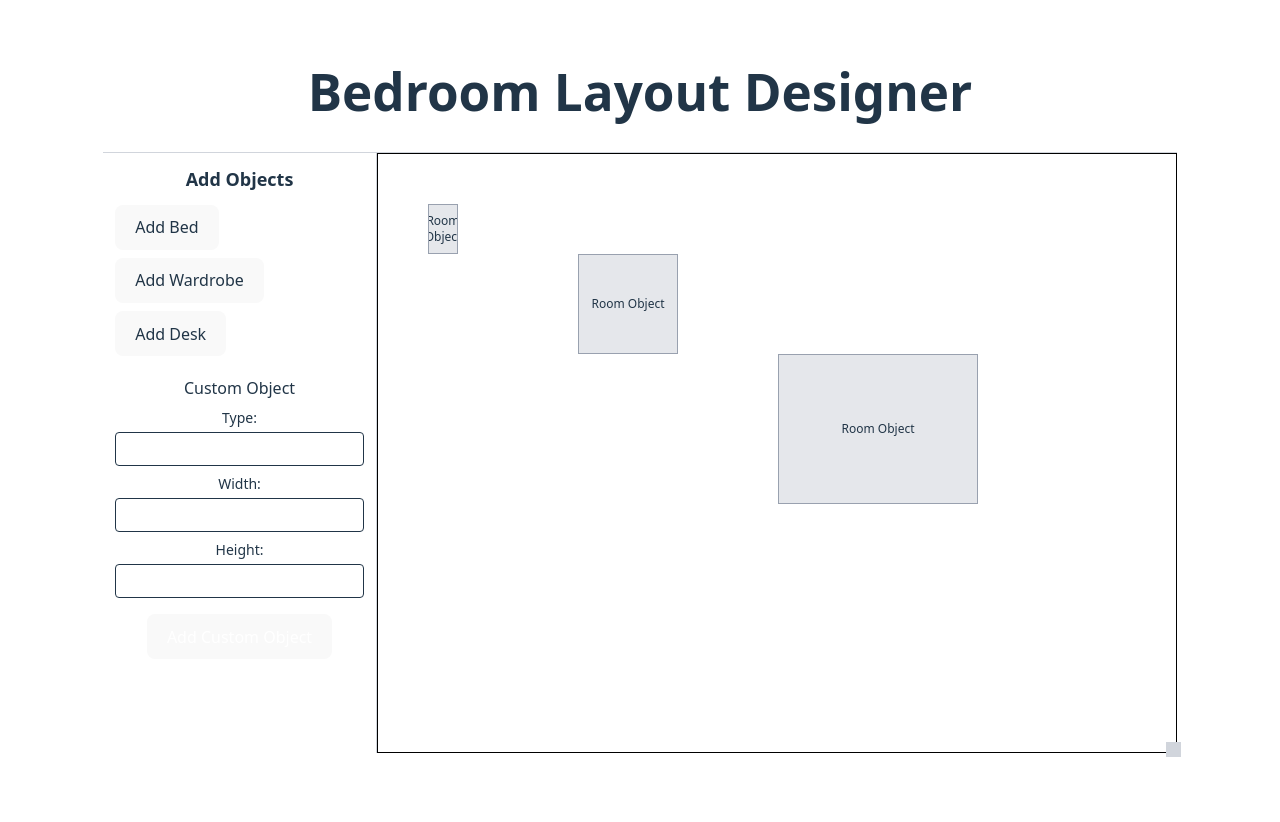
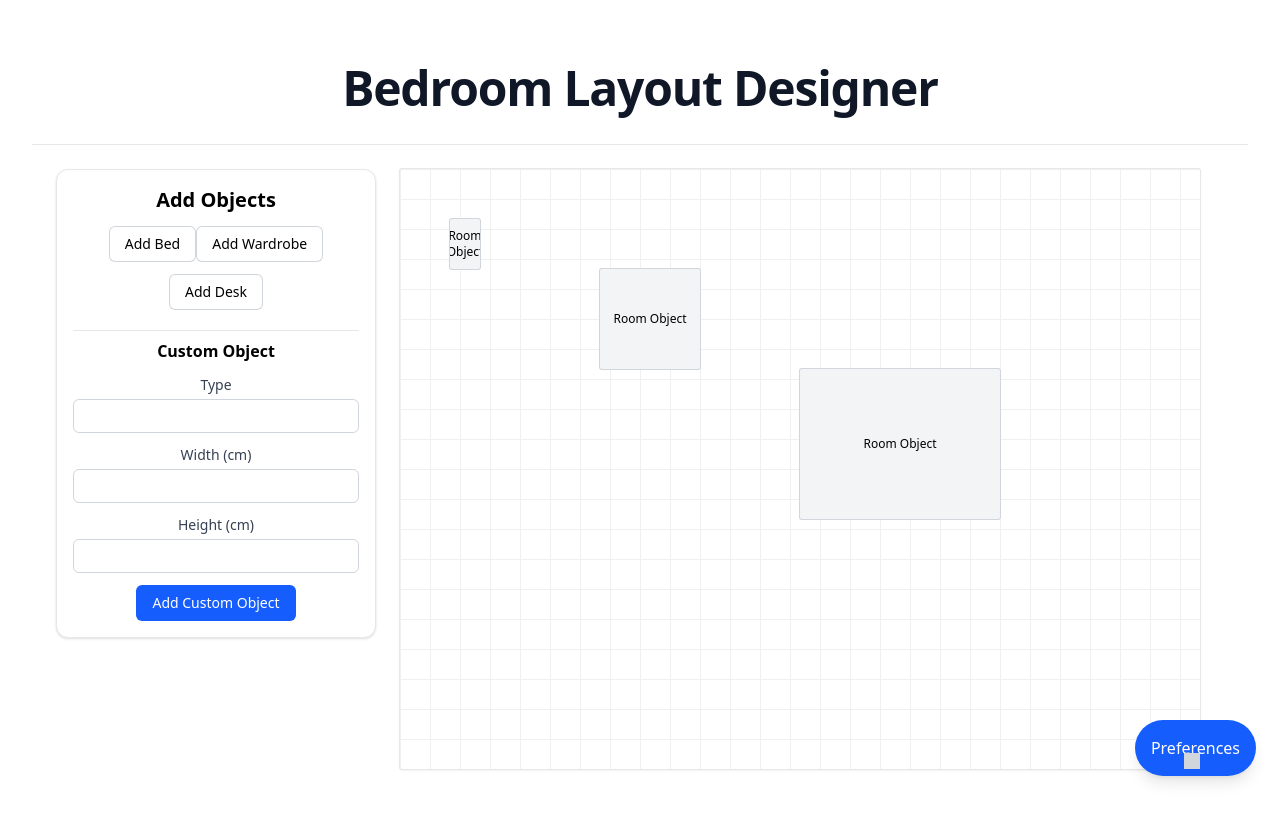
Before and after one commit to Slaymish/BedroomLayoutDesigner, a React (Vite) app in the folder layout-designer/: page / in a window 1280 px wide. Shown: the top 822 px of the page. Before the commit the page ends 800 px from the top, so only its background shows below. Built offline with nearby package versions, Linux system fonts and the light colour scheme.

Commit message:
feat: add PreferencesPanel for user preferences and integrate with RoomCanvas and EditObjectPanel

```diff
--- a/layout-designer/src/App.tsx
+++ b/layout-designer/src/App.tsx
@@ -3,7 +3,8 @@ import './App.css'
 import AddObjectPanel from './components/AddObjectPanel'
 import RoomCanvas from './components/RoomCanvas'
 import EditObjectPanel from './components/EditObjectPanel'
-import type { RoomItem } from './types'
+import PreferencesPanel from './components/PreferencesPanel'
+import type { RoomItem, Preferences } from './types'
 
 function App() {
   const [items, setItems] = useState<RoomItem[]>([
@@ -12,6 +13,18 @@ function App() {
     { id: 3, width: 200, height: 150, x: 400, y: 200 }
   ]);
   const [editingItemId, setEditingItemId] = useState<number | null>(null);
+
+  const [preferences, setPreferences] = useState<Preferences>({
+    gridSize: 30,
+    gridColor: '#f0f0f0ff',
+    unit: 'cm'
+  });
+
+  const handlePreferencesChange = (newPreferences: Preferences) => {
+    setPreferences(newPreferences);
+  };
+
+  const [preferencesPanelOpen, setPreferencesPanelOpen] = useState(false);
 
   const handleAddItem = (width: number, height: number, type: string) => {
     const newItem: RoomItem = {
@@ -41,29 +54,57 @@ function App() {
   };
 
   return (
-    <>
-      <div className="p-4 border-b border-gray-300">
-        <h1 className="text-2xl font-semibold mb-4">Bedroom Layout Designer</h1>
-      </div>
-      <div className="flex">
-        <AddObjectPanel onAddObject={handleAddItem} />
+    <div className="min-h-screen bg-white">
+      <header className="px-6 py-8 bg-white border-b border-gray-200">
+        <h1 className="text-4xl md:text-5xl font-bold tracking-tight text-gray-900">Bedroom Layout Designer</h1>
+      </header>
+      <main className="p-6">
+        <div className="grid grid-cols-1 lg:grid-cols-[20rem_1fr_20rem] gap-6">
+          <section className="w-full">
+            <AddObjectPanel onAddObject={handleAddItem} unit={preferences.unit} />
+          </section>
+          <section className="w-full">
             <RoomCanvas
               items={items}
               onItemsChange={setItems}
               onEditItem={handleEditItem}
+              gridSize={preferences.gridSize}
+              gridColor={preferences.gridColor}
             />
+          </section>
           {editingItemId !== null && (
-          <div className="ml-2 relative w-48">
+            <section className="w-full">
               <EditObjectPanel
                 item={items.find(i => i.id === editingItemId)!}
                 onClose={() => setEditingItemId(null)}
                 onChange={handleUpdateItem}
                 onRemove={handleRemoveItem}
+                unit={preferences.unit}
               />
+            </section>
+          )}
+        </div>
+        {preferencesPanelOpen && (
+          <div className="fixed top-0 left-0 w-full h-full flex items-center justify-center p-4">
+            <div className="bg-white p-6 rounded-xl shadow-lg w-full max-w-md">
+              <button
+                className="text-gray-500 hover:text-gray-700 float-right text-4xl font-bold"
+                onClick={() => setPreferencesPanelOpen(false)}
+              >
+                &times;
+              </button>
+              <PreferencesPanel onChange={handlePreferencesChange} preferences={preferences} />
+            </div>
           </div>
         )}
+        {!preferencesPanelOpen && (<button
+          className="fixed bottom-6 right-6 bg-blue-600 text-white rounded-full p-4 shadow-lg hover:bg-blue-700"
+          onClick={() => setPreferencesPanelOpen(true)}
+        >
+          Preferences
+        </button>)}
+      </main>
     </div>
-    </>
   )
 }
 
--- a/layout-designer/src/components/AddObjectPanel.tsx
+++ b/layout-designer/src/components/AddObjectPanel.tsx
@@ -1,30 +1,33 @@
+import type { Preferences } from "../types";
+
 interface AddObjectPanelProps {
     onAddObject: (width: number, height: number, type: string) => void;
+    unit?: Preferences['unit'];
 }
 
-export default function AddObjectPanel({ onAddObject }: AddObjectPanelProps) {
+export default function AddObjectPanel({ onAddObject, unit }: AddObjectPanelProps) {
     return (
-        <div className="p-3 border-r border-gray-300">
-            <h3 className="text-lg font-semibold mb-3">Add Objects</h3>
+        <div className="p-4 border border-gray-200 bg-white rounded-xl shadow-sm space-y-3">
+            <h3 className="text-xl font-semibold">Add Objects</h3>
             <button
-                className="block mb-2 rounded border px-4 py-2 bg-gray-100 hover:bg-gray-200"
+                className="inline-flex items-center justify-center rounded-md px-4 py-2 text-sm font-medium ring-1 ring-inset ring-gray-300 hover:bg-gray-50"
                 onClick={() => onAddObject(100, 200, 'Bed')}
             >
                 Add Bed
             </button>
             <button
-                className="block mb-2 rounded border px-4 py-2 bg-gray-100 hover:bg-gray-200"
+                className="inline-flex items-center justify-center rounded-md px-4 py-2 text-sm font-medium ring-1 ring-inset ring-gray-300 hover:bg-gray-50"
                 onClick={() => onAddObject(150, 60, 'Wardrobe')}
             >
                 Add Wardrobe
             </button>
             <button
-                className="block mb-2 rounded border px-4 py-2 bg-gray-100 hover:bg-gray-200"
+                className="inline-flex items-center justify-center rounded-md px-4 py-2 text-sm font-medium ring-1 ring-inset ring-gray-300 hover:bg-gray-50"
                 onClick={() => onAddObject(120, 60, 'Desk')}
             >
                 Add Desk
             </button>
-            <form className="mt-5 space-y-2" onSubmit={e => {
+            <form className="pt-2 mt-2 border-t border-gray-200 space-y-3" onSubmit={e => {
                 e.preventDefault();
                 const form = e.target as HTMLFormElement;
                 const width = parseInt((form.elements.namedItem('width') as HTMLInputElement).value, 10);
@@ -33,20 +36,20 @@ export default function AddObjectPanel({ onAddObject }: AddObjectPanelProps) {
                 onAddObject(width, height, type);
                 form.reset();
             }}>
-                <h4 className="text-base font-medium">Custom Object</h4>
+                <h4 className="text-base font-semibold">Custom Object</h4>
                 <div className="flex flex-col gap-1">
-                    <label className="text-sm">Type:</label>
-                    <input className="border rounded px-2 py-1" type="text" name="type" required />
+                    <label className="text-sm text-gray-700">Type</label>
+                    <input className="border border-gray-300 rounded-md px-2 py-1" type="text" name="type" required />
                 </div>
                 <div className="flex flex-col gap-1">
-                    <label className="text-sm">Width:</label>
-                    <input className="border rounded px-2 py-1" type="number" name="width" required />
+                    <label className="text-sm text-gray-700">Width ({unit})</label>
+                    <input className="border border-gray-300 rounded-md px-2 py-1" type="number" name="width" required />
                 </div>
                 <div className="flex flex-col gap-1">
-                    <label className="text-sm">Height:</label>
-                    <input className="border rounded px-2 py-1" type="number" name="height" required />
+                    <label className="text-sm text-gray-700">Height ({unit})</label>
+                    <input className="border border-gray-300 rounded-md px-2 py-1" type="number" name="height" required />
                 </div>
-                <button type="submit" className="mt-2 rounded border px-4 py-2 bg-blue-600 text-white hover:bg-blue-700">Add Custom Object</button>
+                <button type="submit" className="inline-flex items-center justify-center rounded-md px-4 py-2 text-sm font-medium bg-blue-600 text-white hover:bg-blue-700">Add Custom Object</button>
             </form>
         </div>
     );
--- a/layout-designer/src/components/EditObjectPanel.tsx
+++ b/layout-designer/src/components/EditObjectPanel.tsx
@@ -1,66 +1,120 @@
+import { useRef } from "react";
 import type { RoomItem } from "../types";
+import type { Preferences } from "../types";
 
-export default function EditObjectPanel({item, onChange, onRemove}: {item: RoomItem; onClose: () => void; onChange: (updatedItem: RoomItem) => void; onRemove: () => void}) {
+export default function EditObjectPanel({item, onChange, onRemove, unit}: {item: RoomItem; onClose: () => void; onChange: (updatedItem: RoomItem) => void; onRemove: () => void; unit: Preferences['unit']}) {
 
     const handleChange = (field: keyof RoomItem, value: number) => {
         const updatedItem = { ...item, [field]: value };
         onChange(updatedItem);
     };
 
+    const dragRef = useRef<{ field: 'width'|'height'|'x'|'y'|'rotate' | null; startX: number; startVal: number; dragging: boolean }>({
+        field: null,
+        startX: 0,
+        startVal: 0,
+        dragging: false,
+    });
+
+    const startDrag = (field: 'width'|'height'|'x'|'y'|'rotate', e: React.MouseEvent<HTMLInputElement>) => {
+        e.preventDefault();
+        const currentVal = Number((item as any)[field]) || 0;
+        dragRef.current = { field, startX: e.clientX, startVal: currentVal, dragging: true };
+
+        const onMove = (ev: MouseEvent) => {
+            if (!dragRef.current.dragging || dragRef.current.field === null) return;
+            const deltaX = ev.clientX - dragRef.current.startX;
+            // Base sensitivity: 1 unit per pixel; modifiers for fine/fast
+            let step = 1;
+            if (ev.shiftKey) step = 5;       // faster
+            if (ev.altKey || ev.ctrlKey || ev.metaKey) step = 0.2; // finer
+            let newVal = dragRef.current.startVal + deltaX * step;
+
+            // Round to integer (keeps UX simple); rotation wraps 0..359
+            if (dragRef.current.field === 'rotate') {
+                newVal = ((Math.round(newVal) % 360) + 360) % 360;
+            } else {
+                newVal = Math.round(newVal);
+                // Basic clamps to non-negative for sizes/positions
+                if (dragRef.current.field === 'width' || dragRef.current.field === 'height') {
+                    newVal = Math.max(1, newVal);
+                } else if (dragRef.current.field === 'x' || dragRef.current.field === 'y') {
+                    newVal = Math.max(0, newVal);
+                }
+            }
+
+            handleChange(dragRef.current.field, newVal);
+        };
+
+        const onUp = () => {
+            dragRef.current.dragging = false;
+            window.removeEventListener('mousemove', onMove);
+            window.removeEventListener('mouseup', onUp);
+        };
+
+        window.addEventListener('mousemove', onMove);
+        window.addEventListener('mouseup', onUp);
+    };
+
     return (
         <div
             onClick={(e) => e.stopPropagation()}
-            className="bg-white border border-gray-300 p-3 rounded shadow-sm space-y-3"
+            className="bg-white border border-gray-200 p-4 rounded-xl shadow-sm space-y-4"
         >
-            <h3 className="text-lg font-semibold">Edit Object</h3>
+            <h3 className="text-xl font-semibold">Edit Object</h3>
             <div className="flex flex-col gap-1">
-                <label className="text-sm">Width:</label>
+                <label className="text-sm">Width ({unit}):</label>
                 <input
-                    className="border rounded px-2 py-1"
+                    className="border rounded px-2 py-1 cursor-ew-resize select-none"
                     type="number"
                     value={item.width}
                     onChange={(e) => handleChange('width', Number(e.target.value))}
+                    onMouseDown={(e) => startDrag('width', e)}
                 />
             </div>
             <div className="flex flex-col gap-1">
-                <label className="text-sm">Height:</label>
+                <label className="text-sm">Height ({unit}):</label>
                 <input
-                    className="border rounded px-2 py-1"
+                    className="border rounded px-2 py-1 cursor-ew-resize select-none"
                     type="number"
                     value={item.height}
                     onChange={(e) => handleChange('height', Number(e.target.value))}
+                    onMouseDown={(e) => startDrag('height', e)}
                 />
             </div>
             <div className="flex flex-col gap-1">
                 <label className="text-sm">X Position:</label>
                 <input
-                    className="border rounded px-2 py-1"
+                    className="border rounded px-2 py-1 cursor-ew-resize select-none"
                     type="number"
                     value={item.x}
                     onChange={(e) => handleChange('x', Number(e.target.value))}
+                    onMouseDown={(e) => startDrag('x', e)}
                 />
             </div>
             <div className="flex flex-col gap-1">
                 <label className="text-sm">Y Position:</label>
                 <input
-                    className="border rounded px-2 py-1"
+                    className="border rounded px-2 py-1 cursor-ew-resize select-none"
                     type="number"
                     value={item.y}
                     onChange={(e) => handleChange('y', Number(e.target.value))}
+                    onMouseDown={(e) => startDrag('y', e)}
                 />
             </div>
             <div className="flex flex-col gap-1">
                 <label className="text-sm">Rotation:</label>
                 <input
-                    className="border rounded px-2 py-1"
+                    className="border rounded px-2 py-1 cursor-ew-resize select-none"
                     type="number"
                     value={item.rotate || 0}
                     onChange={(e) => handleChange('rotate', Number(e.target.value))}
+                    onMouseDown={(e) => startDrag('rotate', e)}
                 />
             </div>
-            <div className="flex gap-2">
-                <button className="rounded border px-3 py-1 bg-gray-100 hover:bg-gray-200" onClick={() => handleChange('rotate', ((item.rotate || 0) + 90) % 360)}>Rotate 90°</button>
-                <button className="rounded border px-3 py-1 bg-red-600 text-white hover:bg-red-700" onClick={onRemove}>Remove</button>
+            <div className="flex gap-3">
+                <button className="inline-flex items-center justify-center rounded-md px-3 py-2 text-sm font-medium ring-1 ring-inset ring-gray-300 hover:bg-gray-50" onClick={() => handleChange('rotate', ((item.rotate || 0) + 90) % 360)}>Rotate 90°</button>
+                <button className="inline-flex items-center justify-center rounded-md px-3 py-2 text-sm font-medium bg-red-600 text-white hover:bg-red-700" onClick={onRemove}>Remove</button>
             </div>
         </div>
     );
--- /dev/null
+++ b/layout-designer/src/components/PreferencesPanel.tsx
@@ -0,0 +1,54 @@
+import type { Preferences } from "../types";
+
+export default function PreferencesPanel({ onChange, preferences }: { onChange: (prefs: Preferences) => void; preferences: Preferences }) {
+    const handleGridSizeChange = (e: React.ChangeEvent<HTMLInputElement>) => {
+        const newSize = parseInt(e.target.value, 10) || 0;
+        onChange({ ...preferences, gridSize: newSize });
+    };
+
+    const handleGridColorChange = (e: React.ChangeEvent<HTMLInputElement>) => {
+        const color = e.target.value; // hex from color input
+        onChange({ ...preferences, gridColor: color });
+    };
+
+    return (
+        <div className="p-4 border border-gray-200 bg-white rounded-xl shadow-sm space-y-4">
+            <h3 className="text-xl font-semibold">Preferences</h3>
+            <div className="flex items-center gap-3">
+                <label className="text-sm text-gray-700 w-28">Grid Size (px)</label>
+                <input
+                    type="number"
+                    min={2}
+                    step={1}
+                    value={preferences.gridSize}
+                    onChange={handleGridSizeChange}
+                    className="border border-gray-300 rounded-md px-2 py-1 w-28"
+                />
+            </div>
+            <div className="flex items-center gap-3">
+                <label className="text-sm text-gray-700 w-28">Grid Color</label>
+                <input
+                    type="color"
+                    value={preferences.gridColor ?? "#94a3b8"}
+                    onChange={handleGridColorChange}
+                    className="h-9 w-12 p-0 border border-gray-300 rounded-md"
+                    title="Pick grid line color"
+                />
+            </div>
+            <div className="flex items-center gap-3">
+                <label className="text-sm text-gray-700 w-28">Unit</label>
+                <select
+                    value={preferences.unit}
+                    onChange={e => onChange({ ...preferences, unit: e.target.value as Preferences['unit'] })}
+                    className="border border-gray-300 rounded-md px-2 py-1 w-28"
+                >
+                    <option value="mm">mm</option>
+                    <option value="cm">cm</option>
+                    <option value="m">m</option>
+                    <option value="in">in</option>
+                    <option value="ft">ft</option>
+                </select>
+            </div>
+        </div>
+    );
+}
--- a/layout-designer/src/components/RoomCanvas.tsx
+++ b/layout-designer/src/components/RoomCanvas.tsx
@@ -6,6 +6,8 @@ interface RoomCanvasProps {
     items: RoomItem[];
     onItemsChange: React.Dispatch<React.SetStateAction<RoomItem[]>>;
     onEditItem: (id: number | null) => void;
+    gridSize?: number; // in px
+    gridColor?: string; // CSS color string to override --grid-color
 }
 
 const getBoundingBox = (w: number, h: number, rotation: number = 0) => {
@@ -18,7 +20,7 @@ const getBoundingBox = (w: number, h: number, rotation: number = 0) => {
     };
 };
 
-export default function RoomCanvas({ items, onItemsChange, onEditItem }: RoomCanvasProps) {
+export default function RoomCanvas({ items, onItemsChange, onEditItem, gridSize = 40, gridColor }: RoomCanvasProps) {
     const [width, setWidth] = useState(800);
     const [height, setHeight] = useState(600);
     const [isResizing, setIsResizing] = useState<null | 'right' | 'bottom' | 'corner'>(null);
@@ -135,10 +137,12 @@ export default function RoomCanvas({ items, onItemsChange, onEditItem }: RoomCan
         <div
             ref={canvasRef}
             onClick={() => onEditItem(null)}
-            className="relative border border-black bg-white"
+            className="relative bg-white bg-grid rounded-xs shadow-sm ring-1 ring-gray-200"
             style={{
                 width,
                 height,
+                ["--grid-size" as any]: `${gridSize}px`,
+                ...(gridColor ? { ["--grid-color" as any]: gridColor } : {}),
             }}
         >
             {items.map(item => (
@@ -158,19 +162,19 @@ export default function RoomCanvas({ items, onItemsChange, onEditItem }: RoomCan
             {/* Right Handle */}
             <div
                 onMouseDown={() => setIsResizing('right')}
-                className="absolute -right-[5px] top-0 bottom-0 w-[10px] cursor-col-resize z-10"
+                className="absolute right-0 top-0 bottom-0 w-2 cursor-col-resize z-10"
             />
 
             {/* Bottom Handle */}
             <div
                 onMouseDown={() => setIsResizing('bottom')}
-                className="absolute left-0 right-0 -bottom-[5px] h-[10px] cursor-row-resize z-10"
+                className="absolute left-0 right-0 bottom-0 h-2 cursor-row-resize z-10"
             />
 
             {/* Corner Handle */}
             <div
                 onMouseDown={() => setIsResizing('corner')}
-                className="absolute -right-[5px] -bottom-[5px] w-[15px] h-[15px] cursor-nwse-resize bg-gray-300 z-20"
+                className="absolute right-0 bottom-0 w-4 h-4 cursor-nwse-resize bg-gray-300 z-20"
             />
         </div>
     )
--- a/layout-designer/src/components/RoomObject.tsx
+++ b/layout-designer/src/components/RoomObject.tsx
@@ -15,7 +15,7 @@ export default function RoomObject({ width = 100, height = 100, x = 0, y = 0, ro
         <div
             onMouseDown={onMouseDown}
             onClick={onMouseClick}
-            className="absolute bg-gray-200 border border-gray-400 cursor-move select-none flex items-center justify-center overflow-hidden text-xs"
+            className="absolute bg-gray-100 ring-1 ring-gray-300 rounded-xs cursor-move select-none flex items-center justify-center overflow-hidden text-xs"
             style={{
                 width,
                 height,
--- a/layout-designer/src/index.css
+++ b/layout-designer/src/index.css
@@ -1,70 +1,18 @@
 @import "tailwindcss";
 
-:root {
-  font-family: system-ui, Avenir, Helvetica, Arial, sans-serif;
-  line-height: 1.5;
-  font-weight: 400;
+/* Minimal base resets; rely on Tailwind for styling */
+html, body, #root { height: 100%; }
 
-  color-scheme: light dark;
-  color: rgba(255, 255, 255, 0.87);
-  background-color: #242424;
+/* Utility: subtle grid background for canvases */
+@layer utilities {
+	.bg-grid {
+		/* Customize with CSS vars as needed */
+		--grid-size: 40px;
+		--grid-color: rgb(148 163 184 / 0.35); /* slate-400 @ 35% */
 
-  font-synthesis: none;
-  text-rendering: optimizeLegibility;
-  -webkit-font-smoothing: antialiased;
-  -moz-osx-font-smoothing: grayscale;
+		background-image:
+			linear-gradient(to right, var(--grid-color) 1px, transparent 1px),
+			linear-gradient(to bottom, var(--grid-color) 1px, transparent 1px);
+		background-size: var(--grid-size) var(--grid-size);
+	}
 }
-
-a {
-  font-weight: 500;
-  color: #646cff;
-  text-decoration: inherit;
-}
-a:hover {
-  color: #535bf2;
-}
-
-body {
-  margin: 0;
-  display: flex;
-  place-items: center;
-  min-width: 320px;
-  min-height: 100vh;
-}
-
-h1 {
-  font-size: 3.2em;
-  line-height: 1.1;
-}
-
-button {
-  border-radius: 8px;
-  border: 1px solid transparent;
-  padding: 0.6em 1.2em;
-  font-size: 1em;
-  font-weight: 500;
-  font-family: inherit;
-  background-color: #1a1a1a;
-  cursor: pointer;
-  transition: border-color 0.25s;
-}
-button:hover {
-  border-color: #646cff;
-}
-button:focus,
-button:focus-visible {
-  outline: 4px auto -webkit-focus-ring-color;
-}
-
-@media (prefers-color-scheme: light) {
-  :root {
-    color: #213547;
-    background-color: #ffffff;
-  }
-  a:hover {
-    color: #747bff;
-  }
-  button {
-    background-color: #f9f9f9;
-  }
-}
--- a/layout-designer/src/types.ts
+++ b/layout-designer/src/types.ts
@@ -7,3 +7,9 @@ export interface RoomItem {
     rotate?: number;
     type?: string;
 }
+
+export interface Preferences {
+    gridSize: number;
+    gridColor?: string; // CSS color string (e.g., #94a3b8 or rgba(...))
+    unit?: 'mm' | 'cm' | 'm' | 'in' | 'ft';
+}
```
Lines whose indentation alone changed are shown as unchanged.
